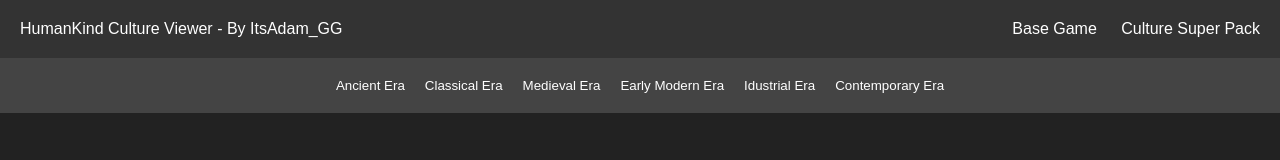
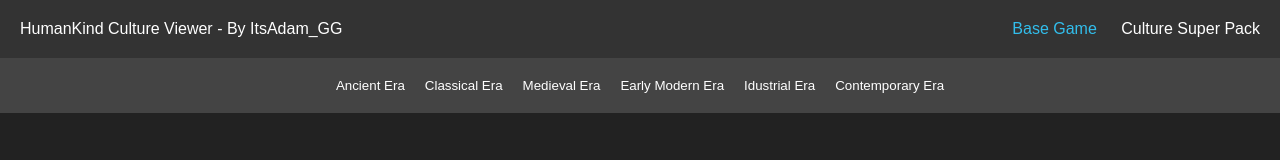
Before and after one commit to AdamJNew/Humankind-Culture-Viewer, a plain HTML site: page index.html in a window 1280 px wide. Drawn offline with nearby package versions, Linux system fonts and the light colour scheme.

Commit message:
Update index.HTML - Changing Base Game to Blue

```diff
--- a/index.html
+++ b/index.html
@@ -11,7 +11,7 @@
     <header>
         <div id="logo">HumanKind Culture Viewer - By ItsAdam_GG</div>
         <nav id="menu">
-            <a href="#">Base Game</a>
+            <a href="#" style="color: #32beec;">Base Game</a>
             <a href="#">Culture Super Pack</a>
             <!-- Add more menu items as needed -->
         </nav>
```
